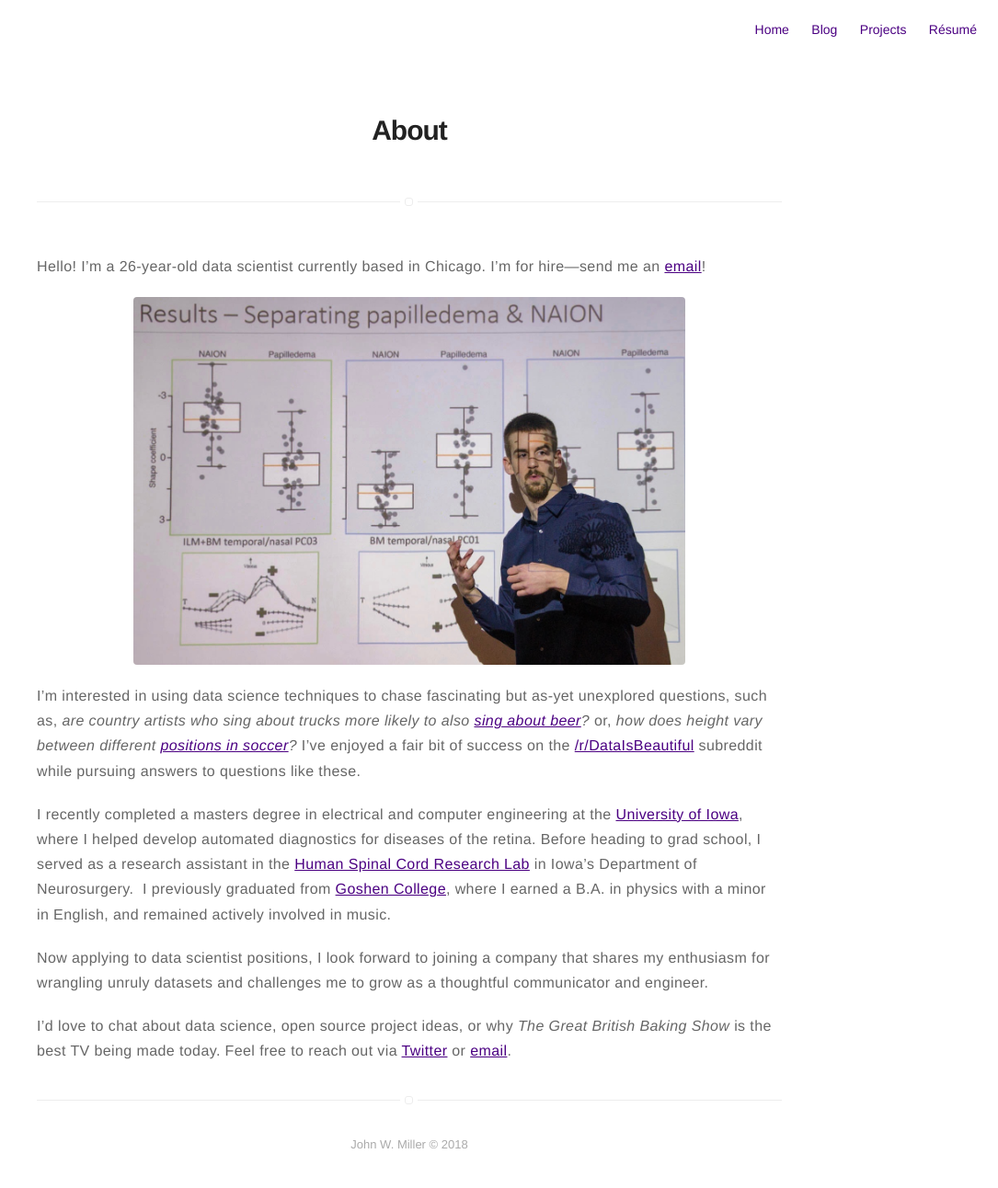
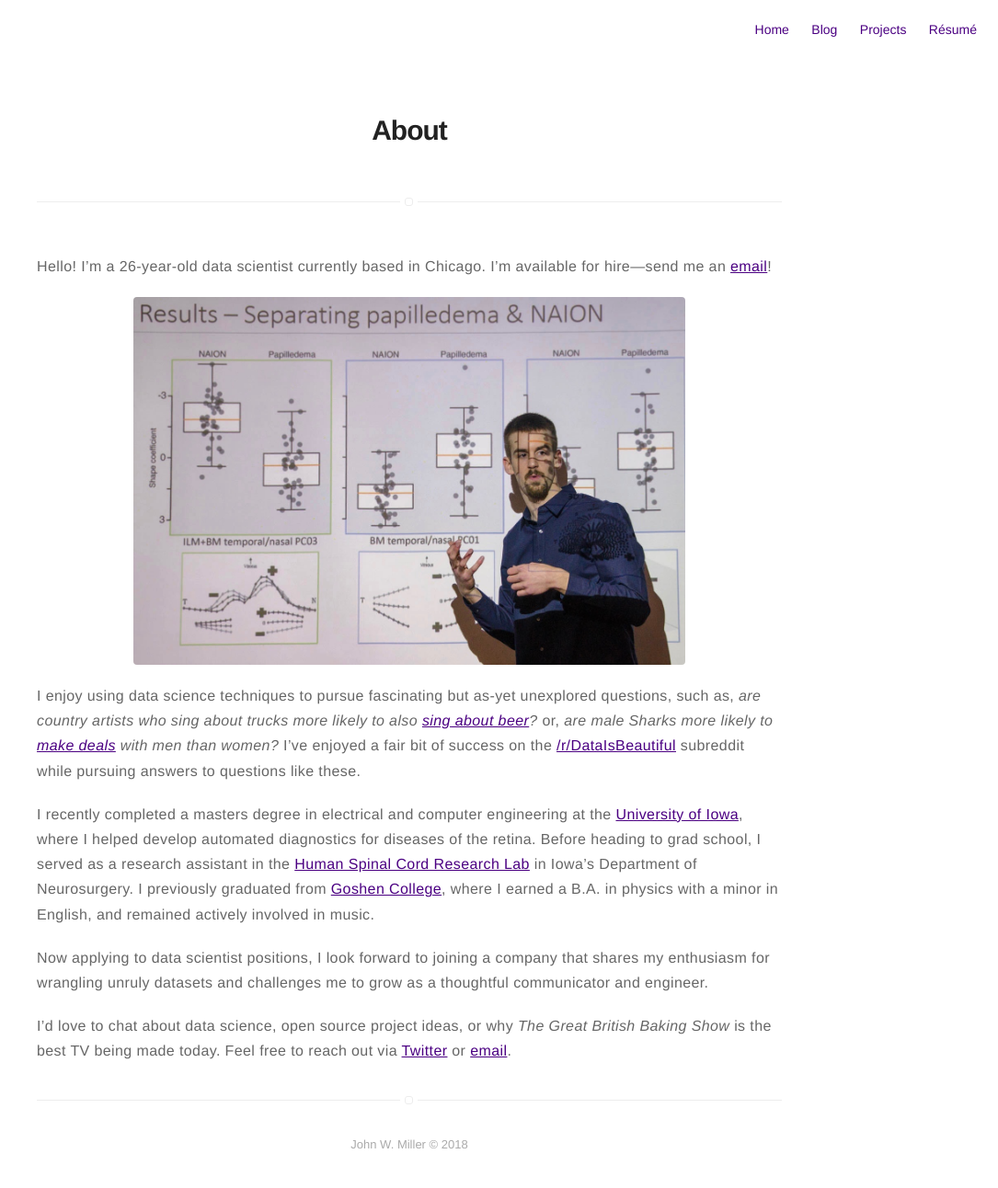
Before and after one commit to johnwmillr/johnwmillr.github.io, a Jekyll site: the page built from about.markdown, in a window 1280 px wide. Shown: the whole page at 92% size, without its empty margins (195-1280 px from the left). Built offline with Jekyll 4.4.1, drawn with Linux system fonts in a browser that asks for light colours.

Commit message:
Update main photo, bio, and About text

```diff
--- a/_config.yml
+++ b/_config.yml
@@ -1,6 +1,6 @@
 # main text of home
 name: John W. Miller
-bio: I for one welcome our new computer overlords.
+bio: Your data won't speak for themselves - hire me to tell their story!
 
 # Markdown renderer
 markdown: kramdown
@@ -11,10 +11,10 @@
 # if it's an external image, update below for true
 # better with square images
 external-image: false
-picture: assets/images/pies.jpg
+picture: assets/images/john02.png
 
 # If you want to include your resume, set to true
-# and specify source (external or local).
+# and specify source (external orn local).
 resume: true
 resume-external: false
 resume-url: assets/pdfs/resume.pdf
@@ -47,9 +47,9 @@
 authors:
     john:
         name: John
-        bio: I, for one, welcome our new computer overlords.
+        bio: Your data won't speak for themselves - hire me to tell their story!
         external-image: false
-        picture: assets/images/pies.jpg
+        picture: assets/images/john02.png
         twitter: johnwmillr
 
 # do you want a larger site? change the option below
--- a/_posts/2018-08-06-shark-tank-analysis.markdown
+++ b/_posts/2018-08-06-shark-tank-analysis.markdown
@@ -17,8 +17,9 @@
 <script async src="https://platform.twitter.com/widgets.js" charset="utf-8"></script>
 
 ---
+## Introduction
 
-My brother and I are big fans of [Shark Tank](https://abc.go.com/shows/shark-tank). After watching a few episodes together on vacation recently, I started to wonder whether it’d be possible to identify any patterns in the way Sharks make deals on the show. For instance - *are male Sharks more likely to make deals with men than women?* Or, for that matter, *are male entrepreneurs more likely to make it on the show in the first place?* With a few of these questions in mind, I started looking for the data I’d need to come up with answers.
+My brother and I are big fans of [Shark Tank](https://abc.go.com/shows/shark-tank). After watching a few episodes together on vacation recently, I started to wonder whether it’d be possible to identify any patterns in the way Sharks make deals on the show. For instance---*are male Sharks more likely to make deals with men than women?* Or, for that matter, *are male entrepreneurs more likely to make it on the show in the first place?* With a few of these questions in mind, I started looking for the data I’d need to come up with answers.
 
 ## Collecting the data
 As I suspected, I wasn't the first to ask these sorts of questions about Shark Tank. In a post on Quora, [Halle Tecco](https://twitter.com/halletecco) described her own [detailed analysis](https://www.quora.com/What-have-you-learned-from-watching-the-television-program-Shark-Tank/answer/Halle-Tecco) of the show. Amongst other insights, Halle found that across the first six seasons of the show, the two female Sharks (Barbara Corcoran and Lori Greiner) made a larger percentage of their deals with women than their male counterparts.
--- a/about.markdown
+++ b/about.markdown
@@ -11,13 +11,13 @@
 
 </section>
 
-Hello! I'm a 26-year-old data scientist currently based in Chicago. I'm for hire—send me an [email](mailto:john.w.millr@gmail.com)!
+Hello! I'm a 26-year-old data scientist currently based in Chicago. I'm available for hire---send me an [email](mailto:john.w.millr@gmail.com)!
 
 <img src="/assets/images/John_Defense.jpg" alt="John_Defense" style="width:600px;">
 
-I'm interested in using data science techniques to chase fascinating but as-yet unexplored questions, such as, *are country artists who sing about trucks more likely to also [sing about beer](/trucks-and-beer/)?* or, *how does height vary between different [positions in soccer](/fifa-world-cup-data/)?* I've enjoyed a fair bit of success on the [/r/DataIsBeautiful](https://www.reddit.com/r/dataisbeautiful/search?sort=top&q=author%3A%22textureflow%22+title%3A%5BOC%5D&restrict_sr=on) subreddit while pursuing answers to questions like these.
+I enjoy using data science techniques to pursue fascinating but as-yet unexplored questions, such as, *are country artists who sing about trucks more likely to also [sing about beer](/trucks-and-beer/)?* or, *are male Sharks more likely to [make deals](/shark-tank-analysis/) with men than women?* I've enjoyed a fair bit of success on the [/r/DataIsBeautiful](https://www.reddit.com/r/dataisbeautiful/search?sort=top&q=author%3A%22textureflow%22+title%3A%5BOC%5D&restrict_sr=on) subreddit while pursuing answers to questions like these.
 
-I recently completed a masters degree in electrical and computer engineering at the [University of Iowa](https://ece.engineering.uiowa.edu/), where I helped develop automated diagnostics for diseases of the retina. Before heading to grad school, I served as a research assistant in the [Human Spinal Cord Research Lab](https://www.healthcare.uiowa.edu/labs/hscrl-neurosurgery/) in Iowa's Department of Neurosurgery.  I previously graduated from [Goshen College](https://www.goshen.edu/), where I earned a B.A. in physics with a minor in English, and remained actively involved in music.
+I recently completed a masters degree in electrical and computer engineering at the [University of Iowa](https://ece.engineering.uiowa.edu/), where I helped develop automated diagnostics for diseases of the retina. Before heading to grad school, I served as a research assistant in the [Human Spinal Cord Research Lab](https://www.healthcare.uiowa.edu/labs/hscrl-neurosurgery/) in Iowa's Department of Neurosurgery. I previously graduated from [Goshen College](https://www.goshen.edu/), where I earned a B.A. in physics with a minor in English, and remained actively involved in music.
 
 Now applying to data scientist positions, I look forward to joining a company that shares my enthusiasm for wrangling unruly datasets and challenges me to grow as a thoughtful communicator and engineer.
 
```
Also changed, not shown: assets/images/john02.png (added).
